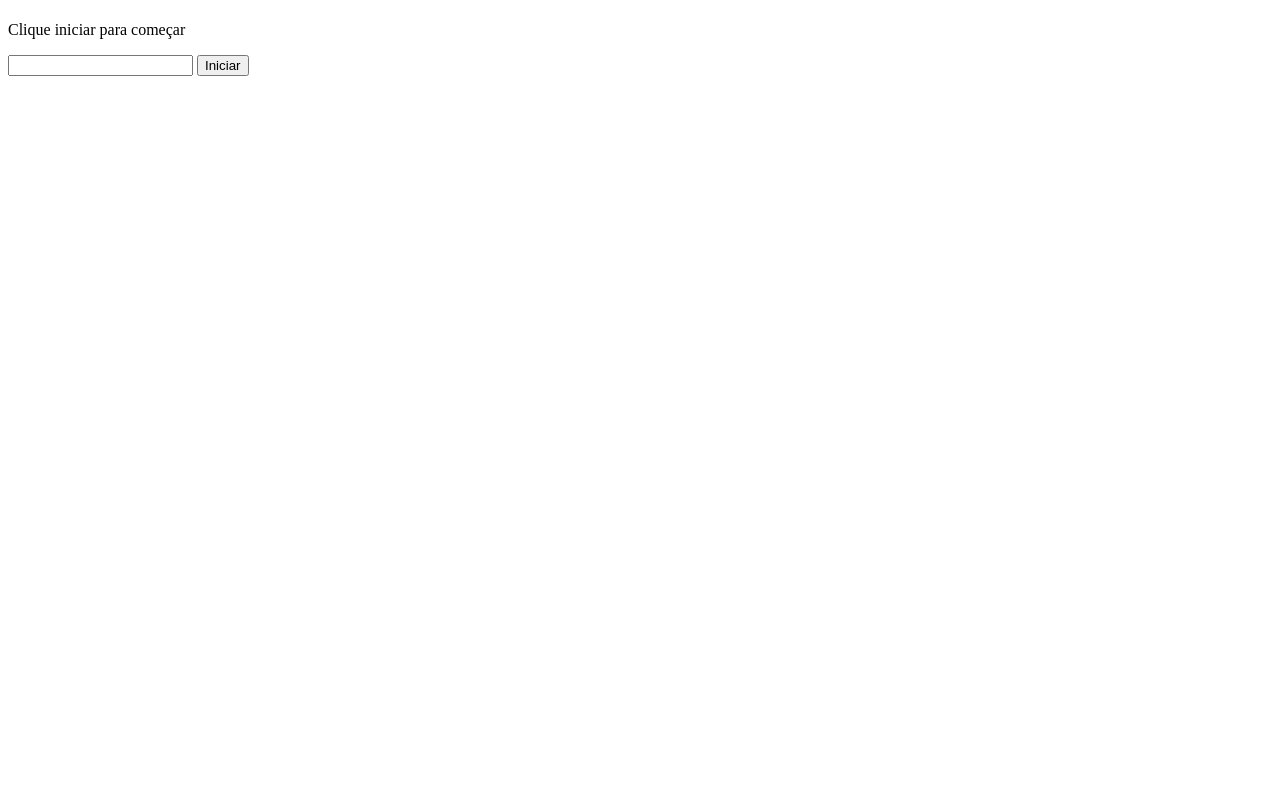
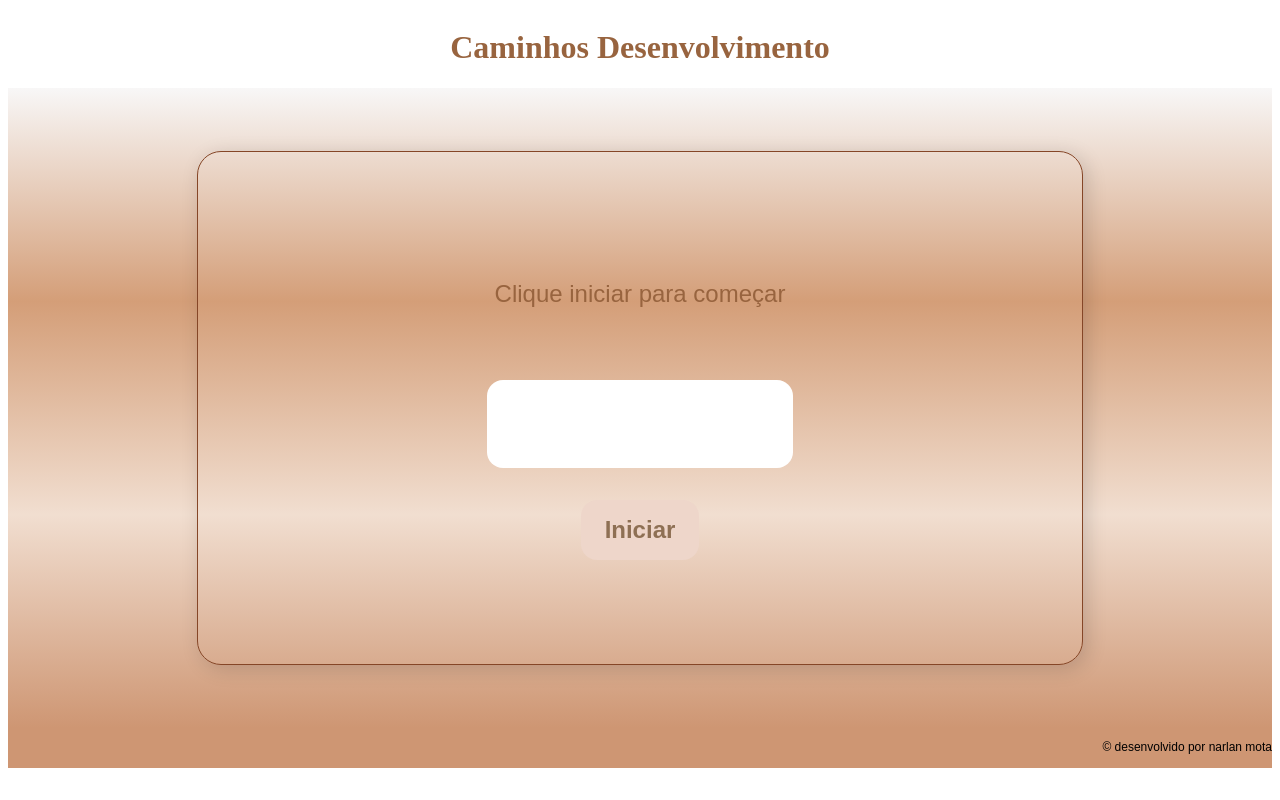
Before and after one commit to narlan23/caminhoDev, a plain HTML site: page index.html in a window 1280 px wide. Drawn offline with Linux system fonts and the light colour scheme.

Commit message:
Terceira melhoria e estilização

```diff
--- a/app.js
+++ b/app.js
@@ -5,11 +5,13 @@ let Oresp = "";
 
 btn1.addEventListener('click',function(){
     btn1.innerText = "Iniciar";
+    document.getElementById('resp').removeAttribute('disabled');
     inicialQuest();
 });
 
 function inicialQuest(){
     pergunta.innerText = "Se quer seguir para área de Front-End ou seguir para a área de Back-End?";
+
     btn1.innerText = "Confirmar";
     Oresp = resp.value.trim().toLowerCase();
     if(Oresp === "front-end"){
@@ -21,21 +23,16 @@ function inicialQuest(){
     }
 }
 
-function setupNextQuestion(nextFunction) {
-    btn1.onclick = function() {
-        Oresp = resp.value.trim().toLowerCase();
-        nextFunction();
-    };
-}
-
 function quest01(){
     pergunta.innerText = "Se quer seguir se especializando na área escolhida ou seguir se desenvolvendo para se tornar Fullstack.";
 
     if(Oresp.toLowerCase() === "especializar"){
         pergunta.innerText =  "se torne um especialista!";
+        document.getElementById('resp').setAttribute('disabled',false);
         btn1.innerText = "Proximo";
         setupNextQuestion(quest02);
     }else if(Oresp.toLowerCase() === "fullstack"){
+        document.getElementById('resp').setAttribute('disabled',false);
         pergunta.innerText =  "se torne um desenvolverdor fullstack!";
         btn1.innerText = "Proximo";
         setupNextQuestion(quest02);
@@ -44,6 +41,7 @@ function quest01(){
 }
 
 function quest02(){
+    document.getElementById('resp').setAttribute('disabled',false);
     if(Oresp.toLowerCase() === "especializar"){
         pergunta.innerText = "Quais são as tecnologias que deseja especializar ou de conhecer?";
         btn1.innerText = "Escolher";
@@ -76,3 +74,12 @@ function loopQuest() {
     btn1.innerText = "Inicio";
     setupNextQuestion(inicialQuest);
 }
+
+
+function setupNextQuestion(nextFunction) {
+    btn1.onclick = function() {
+        Oresp = resp.value.trim().toLowerCase();
+        resp.innerText = ""; // Limpa o campo de input
+        nextFunction();
+    };
+}
--- a/index.html
+++ b/index.html
@@ -4,12 +4,31 @@
     <meta charset="UTF-8">
     <meta name="viewport" content="width=device-width, initial-scale=1.0">
     <title>Dia3de7</title>
+    <link rel="stylesheet" href="styles.css">
 </head>
 <body>
-    <h1></h1>
-    <p id="pergunta">Clique iniciar para começar</p>
-   <input id="resp" type="text">
-    <button id="btn1">Iniciar</button>
+    <header><h1>Caminhos Desenvolvimento</h1></header>
+    <main>
+        <div class="container">
+            <div class="container__conteudo">
+                <div class="conteiner__txt">
+                    <p class="conteudo" id="pergunta">Clique iniciar para começar</p>
+                    <input class="container__input" id="resp" type="text" disabled>
+                </div>
+
+                <div class="container__botoes">
+
+                    <button id="btn1" class="estilo__botao">Iniciar</button>
+
+                </div>
+            </div>
+        </div>
+    </main>
+    <footer>
+        <p class="creditos">&copy; desenvolvido por narlan mota</p>
+    </footer>
+
+
 
 </body>
 <script src="/app.js"></script>
--- /dev/null
+++ b/styles.css
@@ -0,0 +1,93 @@
+
+header{
+    display: flex;
+    justify-content: center;
+    color: #98643f;
+}
+main {
+    background: linear-gradient(#f8f7f7 0%, #d49e78 33.33%, #f1ded0 66.67%, #ce9673 100%);
+    height: 80vh;
+    display: flex;
+    align-items: center;
+    justify-content: center;
+
+}
+footer {
+    display: flex;
+    justify-content: flex-end;
+    height: 5vh;
+    background-color: #ce9673 ;
+}
+
+.container {
+    width: 70%;
+    height: 80%;
+    display: flex;
+    align-items: center;
+    justify-content: center;
+    border-radius: 24px;
+    border: 1px solid #854627;
+    box-shadow: 4px 4px 20px 0px rgba(1, 8, 14, 0.15);
+    position: relative;
+
+}
+
+.container__conteudo {
+    display: flex;
+    align-items: center;
+    justify-content: center;
+    color: #98643f;
+    flex-direction: column;
+}
+
+.conteiner__txt{
+    width: 90%;
+    display: flex;
+    flex-direction: column;
+    align-items: center;
+    justify-content: center;
+}
+
+.estilo__botao {
+    border-radius: 16px;
+    background: #eed6ca;
+    padding: 16px 24px;
+    width: 100%;
+    font-size: 24px;
+    font-weight: 700;
+    border: none;
+    margin-top: 2rem;
+    display: flex;
+    gap: 2em;
+    color: #8e7054;
+}
+
+.container__input {
+    width: 60%;
+    height: 24px;
+    border-radius: 16px;
+    background-color: #FFF;
+    border: none;
+    color: #8e7054;
+    padding: 2rem;
+    font-size: 24px;
+    font-weight: 700;
+    font-family: 'Inter', sans-serif;
+}
+
+.container__botoes {
+    display: flex;
+    gap: 2em;
+}
+
+p{
+    font-family: 'Chakra Petch', sans-serif;
+    font-size: 24px;
+    padding-bottom: 3rem;
+}
+.creditos{
+    font-size: 12px;
+}
+button:disabled {
+    background-color: gray;
+}
```
